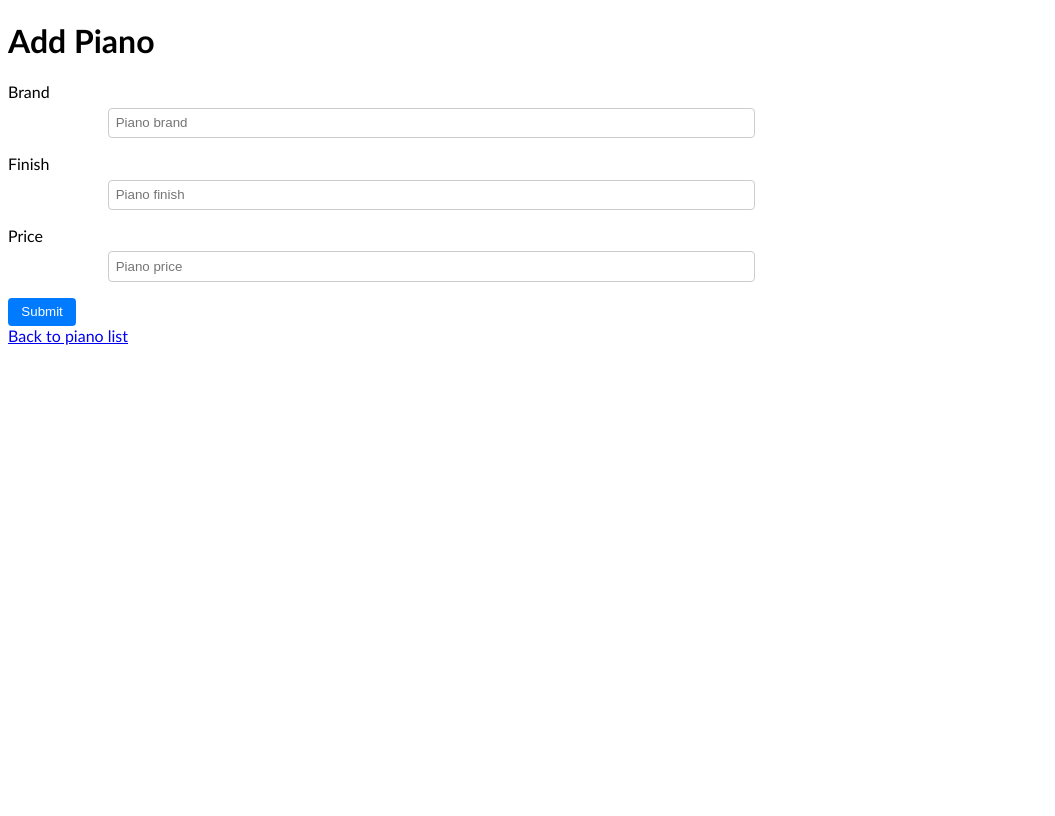
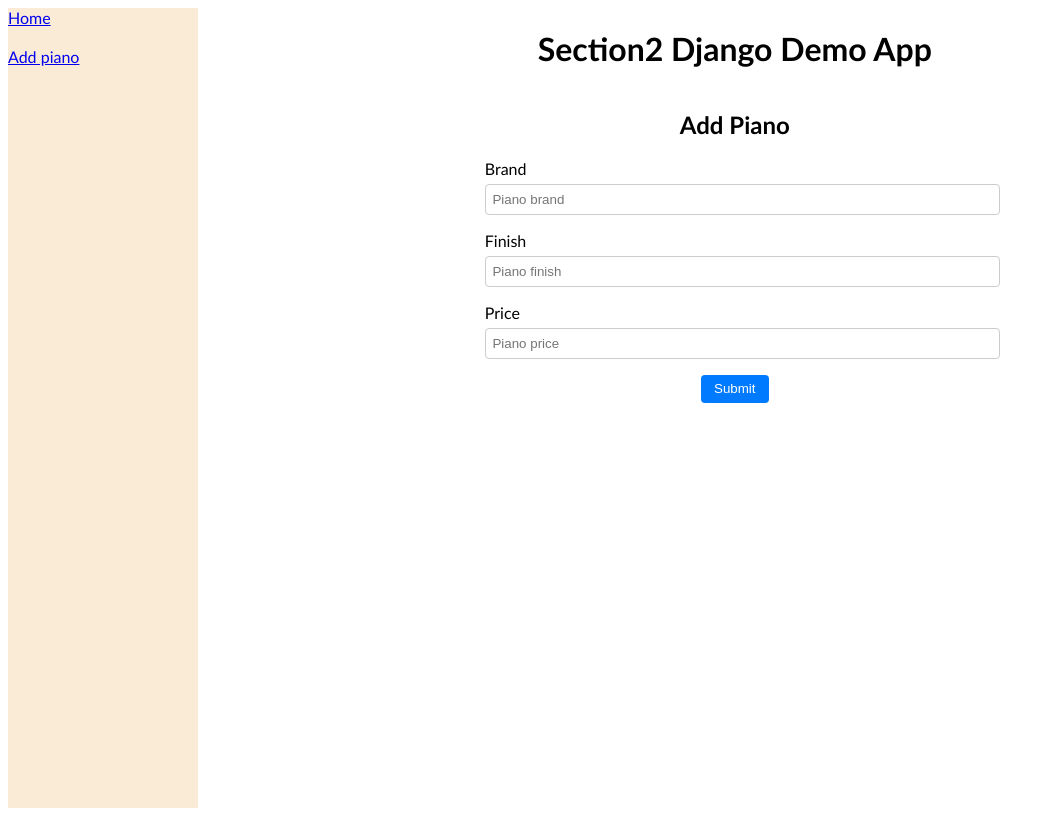
Before and after one commit to nolaProgramierer/CSCI-e_33a-Section2-DemoApp, a Django app: page /add_piano in a window 1280 px wide. Shown: the whole page, without its empty margins (0-1055 px from the left). Before the commit the page ends 345 px from the top, so only its background shows below. Run offline with Django 4.2, Linux system fonts and the light colour scheme.

Commit message:
remove/edit piano

```diff
--- a/piano_inv/pianos/static/pianos/styles.css
+++ b/piano_inv/pianos/static/pianos/styles.css
@@ -1,22 +1,77 @@
 body {
+    display: flex;
     font-family: 'Gill Sans', 'Gill Sans MT', Calibri, 'Trebuchet MS', sans-serif;
 }
-/* .flex-form {
+#body-block {
+    width: 85%;
+}
+#layout-title {
+    text-align: center;
+}
+#navbar {
     display: flex;
     flex-direction: column;
-    width: 25%;
-} */
+    gap: 20px;
+    width: 15%;
+    height: 100vh;
+    background-color: antiquewhite;
+}
+
+/* -----------------------------------
+Index page
+-------------------------------------- */
+#index-container {
+    display: flex;
+    flex-direction: column;
+    align-items: center;
+    gap: 16px;
+}
+.piano-card {
+    display: flex;
+    flex-direction: column;
+    width: 30%;
+    background-color: beige;
+    border: 1px solid black;
+    padding: 10px;
+    gap: 10px;
+}
+.card-item {
+    display: flex;
+    justify-content: space-between;
+}
+.item-label {
+    font-weight: bold;
+}
+
+/* -----------------------------------
+Detail page
+-------------------------------------- */
+#detail-container {
+    display: flex;
+    flex-direction: column;
+    align-items: center;
+}
+
+/* -----------------------------------
+Add piano page
+-------------------------------------- */
+.piano-form {
+    display: flex;
+    flex-direction: column;
+    align-items: center;
+}
 .form-container {
     display: flex;
-    flex-direction: column; /* or row, depending on your layout preference */
-    gap: 1em; /* spacing between items */
+    flex-direction: column;
+    /* align-self: stretch; */
+    width: 100%;
+    max-width: 500px;
+    gap: 1em;
 }
-
 .form-group {
     display: flex;
     flex-direction: column;
 }
-
 .form-control {
     width: 100%;
     padding: 0.5em;
@@ -24,16 +79,30 @@ body {
     border: 1px solid #ccc;
     border-radius: 4px;
 }
-.flex-item {
-    margin-left: 100px;
-    width: 50%;
-}
-
 .btn-primary {
-    align-self: flex-start; /* adjust alignment if needed */
+    align-self: center;
     background-color: #007bff;
     color: white;
     padding: 0.5em 1em;
     border: none;
     border-radius: 4px;
+    cursor: pointer;
 }
+.btn-primary:hover {
+    background-color: #0056b3;
+}
+
+/* -----------------------------------
+Errors
+-------------------------------------- */
+.error {
+    color: red;
+    font-size: 0.875em;
+    margin-top: 0.25em;
+}
+.form-errors {
+    margin-bottom: 1em;
+}
+/* .field-errors {
+    margin-top: 0.5em;
+} */
--- a/piano_inv/pianos/templates/pianos/add_piano.html
+++ b/piano_inv/pianos/templates/pianos/add_piano.html
@@ -1,11 +1,19 @@
 {% extends "pianos/layout.html" %}
 {% block body %}
 
-<h1>Add Piano</h1>
+    <div class="piano-form">
+        <h2>Add Piano</h2>
+        <form action="{% url 'add_piano' %}" method="POST" class="form-container">
+            {% csrf_token %}
 
-<form action="{% url 'add_piano' %}" method="POST">
-    {% csrf_token %}
-    <div class="form-container">
+            {% if form.non_field_errors %}
+                <div class="form-errors">
+                    {% for error in form.non_field_errors %}
+                        <p class="error">{{ error }}</p>
+                    {% endfor %}
+                </div>
+            {% endif %}
+
             <div class="form-group">
                 <label for="{{ form.brand.id_for_label }}">Brand</label>
                 {{ form.brand }}
@@ -19,11 +27,8 @@
                 {{ form.price }}
             </div>
             <button type="submit" class="btn btn-primary">Submit</button>
-    </div>
+
         </form>
-
-<div>
-    <a href="{% url 'index' %}">Back to piano list</a>
     </div>
 
 {% endblock %}
--- a/piano_inv/pianos/templates/pianos/layout.html
+++ b/piano_inv/pianos/templates/pianos/layout.html
@@ -7,7 +7,14 @@
         <link href="{% static 'pianos/styles.css' %}" rel="stylesheet">
     </head>
     <body>
-        {% block body %}
-        {% endblock %}
+        <div id="navbar">
+            <a href="{% url 'index' %}">Home</a>
+            <a href="{% url 'add_piano' %}">Add piano</a>
+        </div>
+        <div id="body-block">
+            <h1 id="layout-title">Section2 Django Demo App</h1>
+            {% block body %}
+            {% endblock %}
+        </div>
     </body>
 </html>
--- a/piano_inv/pianos/urls.py
+++ b/piano_inv/pianos/urls.py
@@ -4,4 +4,7 @@ from . import views
 urlpatterns = [
     path("", views.index, name="index"),
     path("add_piano", views.add_piano, name="add_piano"),
+    path("piano_detail/<str:brand>/<str:finish>/<int:price>", views.piano_detail, name="piano_detail"),
+    path("edit_piano/<str:brand>/<str:finish>/<int:price>", views.edit_piano, name="edit_piano"),
+    path("remove_piano/<str:brand>/<str:finish>/<int:price>", views.remove_piano, name="remove_piano"),
 ]
--- a/piano_inv/pianos/views.py
+++ b/piano_inv/pianos/views.py
@@ -1,28 +1,25 @@
 from django.shortcuts import render
-from django.http import HttpResponse, HttpResponseRedirect
+from django.http import HttpResponseRedirect, HttpResponse
 from django.urls import reverse
 from django import forms
 
-# pianos = [
-#     {"brand": "Steinway", "price": 85000, "finish": "ebony"}
-# ]
 
 class AddPianoForm(forms.Form):
     brand = forms.CharField(
         widget=forms.TextInput(attrs={
-            'class': 'form-control flex-item',
+            'class': 'form-control',
             'placeholder': "Piano brand",
     })
     )
     finish = forms.CharField(
          widget=forms.TextInput(attrs={
-            'class': 'form-control flex-item',
+            'class': 'form-control',
             'placeholder': "Piano finish"
     })
     )
     price = forms.IntegerField(
-         widget=forms.TextInput(attrs={
-            'class': 'form-control flex-item',
+         widget=forms.NumberInput(attrs={
+            'class': 'form-control',
             'placeholder': "Piano price"
     })
     )
@@ -30,6 +27,7 @@ class AddPianoForm(forms.Form):
 
 def index(request):
     # request.session.flush()
+    # Return the piano object if in the session
     pianos = request.session.get('pianos', [])
     return render(request, "pianos/index.html", {"pianos": pianos})
 
@@ -42,30 +40,111 @@ def add_piano(request):
         # Server side validation
         if form.is_valid():
             # Request data is now contained in the django 'cleaned_data' attribute
+            # Converted to python types
             brand = form.cleaned_data["brand"]
             finish = form.cleaned_data["finish"]
             price = form.cleaned_data["price"]
 
             # Combine form entries into python dictionary
             new_piano = {"brand": brand, "finish": finish, "price": price}
-
             # Retrieve the pianos object from the session
             pianos = request.session.get('pianos', [])
 
+            # Check to see if any element of an iterable meet all conditions
+            # if any(expression for item in iterable):
+            if any(
+                    piano["brand"] == new_piano["brand"] and
+                    piano["finish"] == new_piano["finish"] and
+                    piano["price"] == new_piano["price"]
+                    for piano in pianos
+                ):
+                # Add a non-field error to the form
+                form.add_error(None, "A piano with these attributes already exists")
+                return render(request, "pianos/add_piano.html", {"form": form})
+
             # Append to 'pianos' dictionary array
             pianos.append(new_piano)
-            # Print to terminal for testing
-            print(pianos)
 
             # Add the new pianos object to the session
             request.session['pianos'] = pianos
             # Ensure the session is saved
             request.session.modified = True
-
             # Return the index page
             return HttpResponseRedirect(reverse("index"))
 
-        # If the form isn't valid render the form with invalid entries
-        else: return render(request, "pianos/add_piano.html", {"form": form})
+        # If the form isn't valid render the form
+        return render(request, "pianos/add_piano.html", {"form": form})
 
     return render(request, "pianos/add_piano.html", { "form": AddPianoForm()})
+
+
+def piano_detail(request, brand, finish, price):
+    # Return sessions piano object
+    pianos = request.session.get('pianos', [])
+    # Return the 1st element, or None, from the generator expression
+    piano = next((
+        piano for piano in pianos
+        if (piano['brand'] == brand and
+            piano['finish'] == finish and
+            piano['price'] == price)
+    ), None)
+
+    # Render the detail page
+    return render(request, "pianos/piano_detail.html", {"piano": piano})
+
+
+def edit_piano(request, brand, finish, price):
+    # Retrieve piano list from the session
+    pianos = request.session.get('pianos', [])
+
+    # Find the piano to edit based on its attributes
+    piano_to_edit = next((
+    piano for piano in pianos
+    if piano["brand"] == brand and piano["finish"] == finish and piano["price"] == price
+    ), None)
+
+    if not piano_to_edit:
+        return render(request, "pianos/piano_not_found.html")
+    # Populate the form with form data
+    if request.method == "POST":
+        form = AddPianoForm(request.POST, initial=piano_to_edit)
+
+        if form.is_valid():
+            updated_brand = form.cleaned_data["brand"]
+            updated_finish = form.cleaned_data["finish"]
+            updated_price = form.cleaned_data["price"]
+
+            # Update piano object
+            piano_to_edit.update({"brand": updated_brand,
+                                 "finish": updated_finish,
+                                 "price": updated_price})
+
+            # Save the updated piano list back to the session
+            request.session["pianos"] = pianos
+            # Ensure session is modified
+            request.session.modified = True
+
+            return HttpResponseRedirect(reverse("index"))
+
+        else:
+            form = AddPianoForm(initial=piano_to_edit)
+    return render(request,
+                  "pianos/edit_piano.html",
+                  {"form": AddPianoForm(initial=piano_to_edit), "piano": piano_to_edit}
+                  )
+
+
+def remove_piano(request, brand, finish, price):
+    # Return the piano object from the session
+    pianos = request.session.get('pianos', [])
+    # Formulate new session object without piano
+    new_pianos = [
+        piano for piano in pianos
+        if not (piano['brand'] == brand and
+                piano['finish'] == finish and
+                piano['price'] == price)
+    ]
+    # Add new piano object to the session
+    request.session['pianos'] = new_pianos
+    # Redirect to index page
+    return HttpResponseRedirect(reverse('index'))
```
Also changed, not shown: piano_inv/pianos/templates/pianos/delete_piano.html (added, +17 -0 lines), piano_inv/pianos/templates/pianos/edit_piano.html (added, +30 -0 lines), piano_inv/pianos/templates/pianos/index.html (+19 -6 lines), piano_inv/pianos/templates/pianos/piano_detail.html (added, +19 -0 lines), piano_inv/pianos/templates/pianos/piano_not_found.html (added, +7 -0 lines), 4 other files. Lines whose indentation alone changed are shown as unchanged.
